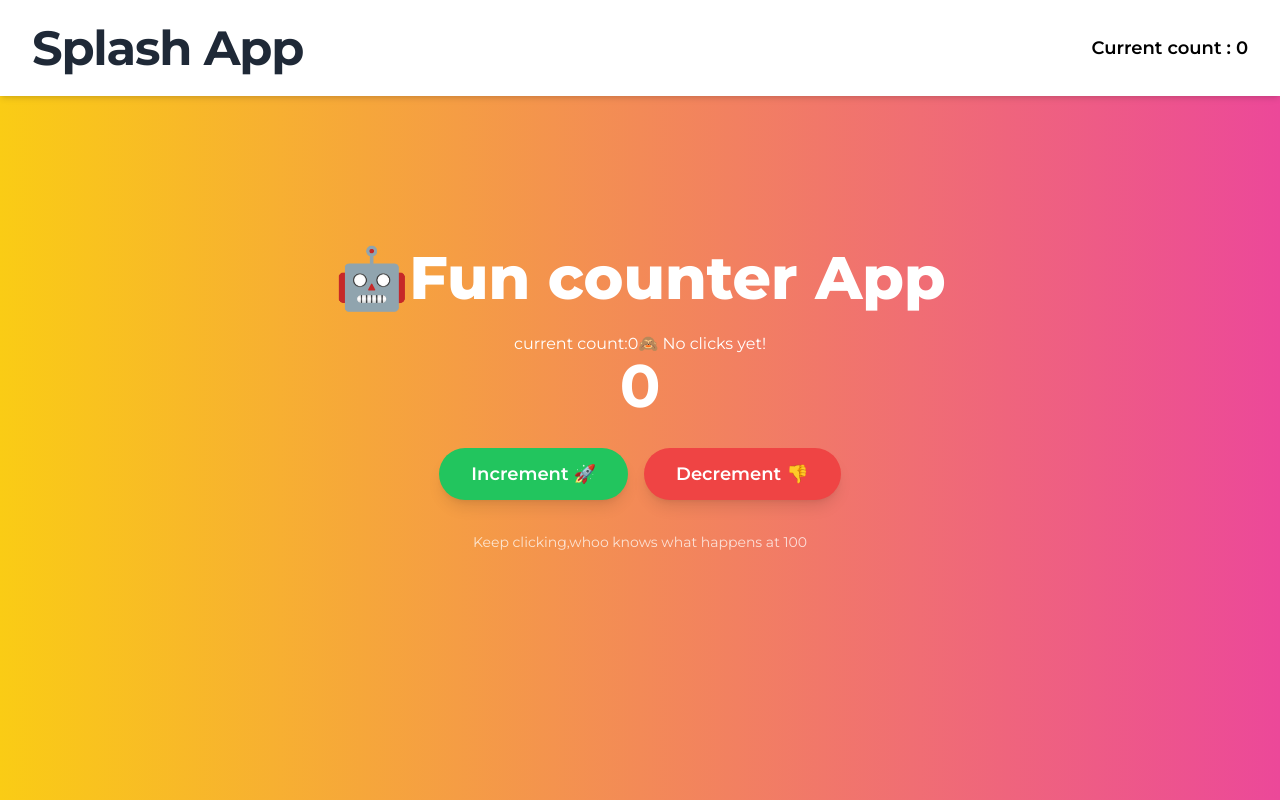
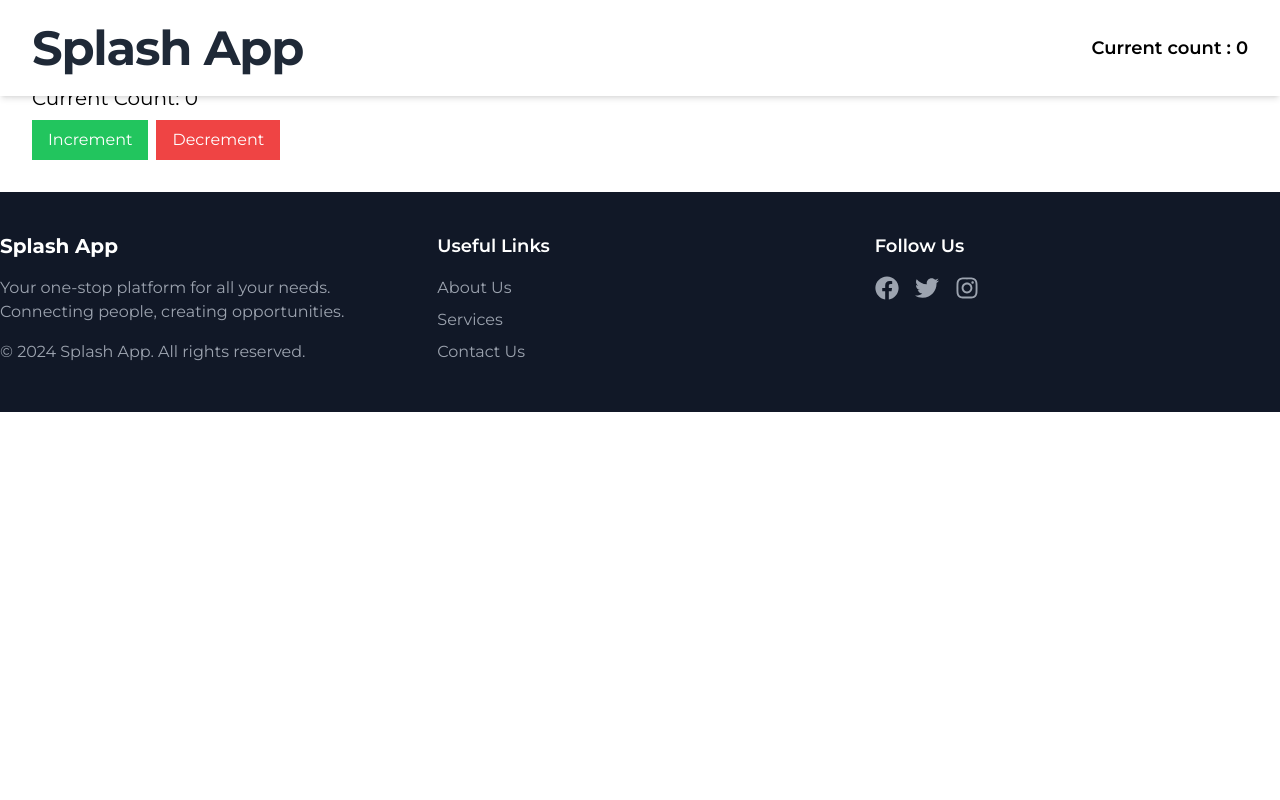
Before and after one commit to Lapidis2/alx-project-0x04-setup, a Next.js app in the folder alx-project-0x05/: page /counter-app in a window 1280 px wide. Shown: the top 800 px of the page. Built offline with nearby package versions, Linux system fonts and the light colour scheme.

Commit message:
Include a ContextAPI for global state management

```diff
--- a/alx-project-0x05/pages/counter-app.tsx
+++ b/alx-project-0x05/pages/counter-app.tsx
@@ -1,31 +1,24 @@
-import { useState } from "react";
-const CounterApp: React.FC = () => {
-  const [count, setCount] = useState(0);
+import { useCount } from "@/context/CountContext";
 
-  const increment = () => {
-    setCount(count + 1);
-  };
-  const decrement = () => {
-    setCount(count > 0 ? count - 1 : 0);
-  };
+const CounterApp = () => {
+  const { count, increment, decrement } = useCount();
 
   return (
-    <div className="min-h-screen bg-gradient-to-r from-yellow-400 to-pink-500 flex flex-col justify-center items-center text-white">
-      <h1 className="text-6xl font-extrabold mb-6">🤖Fun counter App</h1>
-      <p>
-        current count:{count}
-        {count === 0
-          ? "🙈 No clicks yet!"
-          : count % 10 === 0 && count !== 0
-          ? "🔥 You're on fire!"
-          : ""}
-      </p>
-	  <div className=" text-6xl font-bold mb-8">{count}</div>
-	  <div className="flex space-x-4">
-		<button onClick={increment} className="bg-green-500 hover:bg-green-600 text-white font-semibold py-3 px-8 rounded-full text-lg transition duration-300 shadow-lg transform hover:scale-105">Increment 🚀</button>
-		<button onClick={decrement} className="bg-red-500 hover:bg-red-600 text-white font-semibold py-3 px-8 rounded-full text-lg transition duration-300 shadow-lg transform hover:scale-105">Decrement  👎</button>
-	  </div>
-	  <p className="mt-8 text-sm text-white opacity-75">Keep clicking,whoo knows what happens at 100</p>
+    <div className="p-8">
+      <h1 className="text-3xl font-bold mb-4">Counter App</h1>
+      <p className="text-xl mb-2">Current Count: {count}</p>
+      <button
+        className="bg-green-500 text-white px-4 py-2 mr-2"
+        onClick={increment}
+      >
+        Increment
+      </button>
+      <button
+        className="bg-red-500 text-white px-4 py-2"
+        onClick={decrement}
+      >
+        Decrement
+      </button>
     </div>
   );
 };
```
